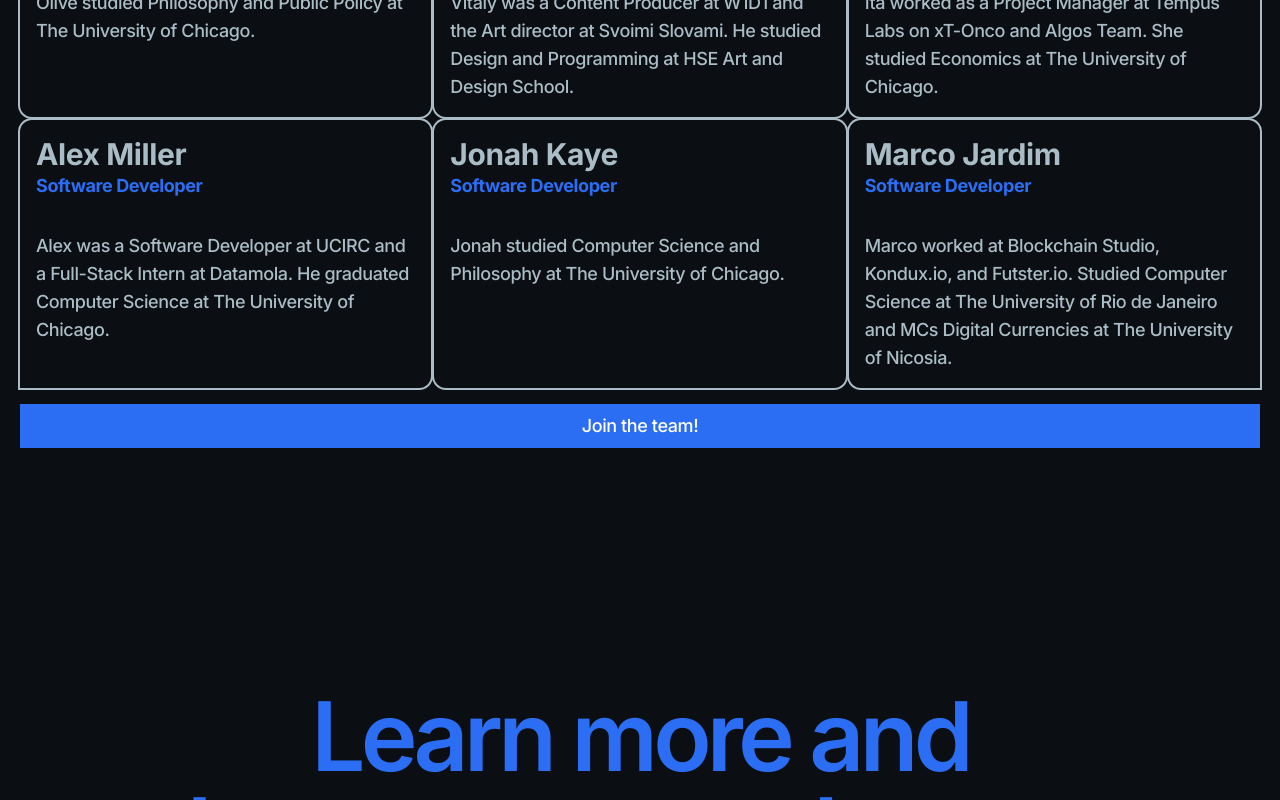
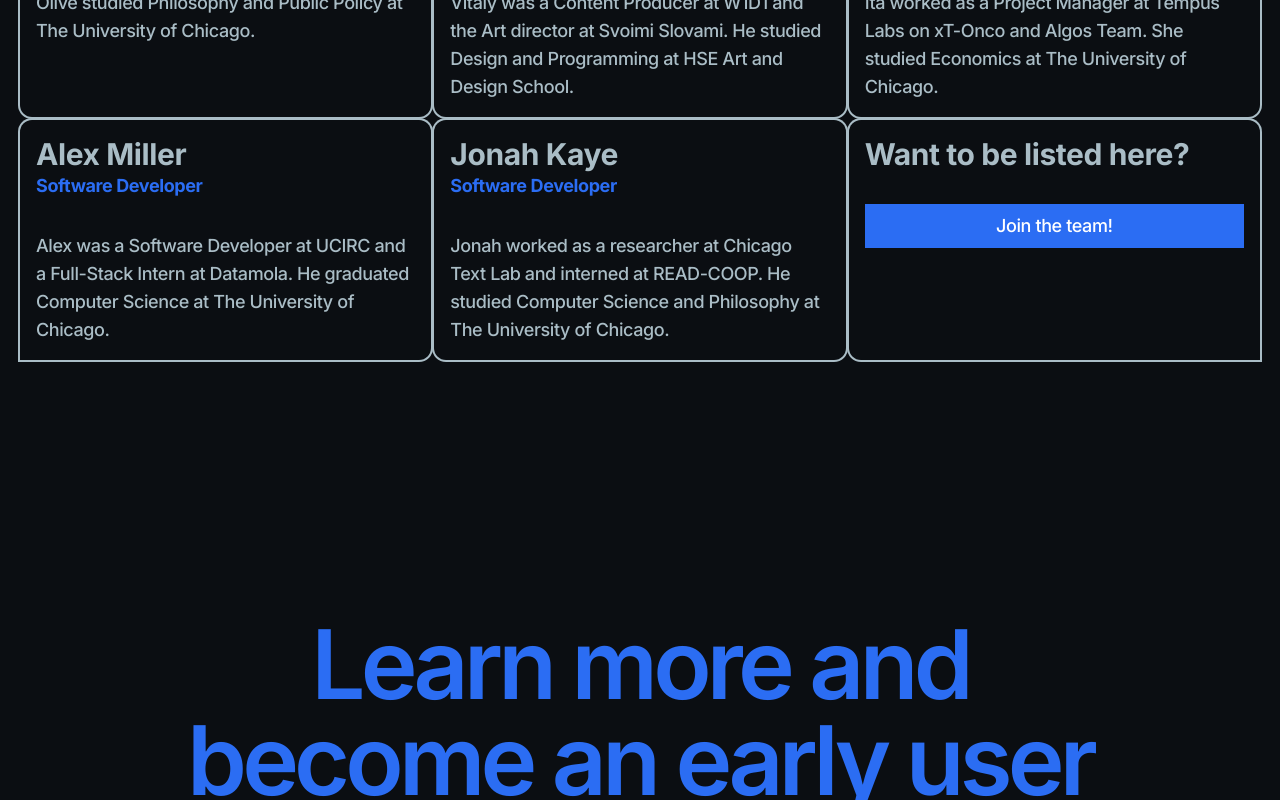
Before and after one commit to banyancomputer/banyan.computer, a Next.js app: page / in a window 1280 px wide. Shown: the part 4200-5000 px from the top of the page. Built offline with nearby package versions, Linux system fonts and the light colour scheme.

Commit message:
Information update
Removed Marco, edited Jonah's info, changed Banyan LLC to Banyan Storage Inc. and made links open in a new tab

```diff
--- a/components/footer.js
+++ b/components/footer.js
@@ -10,7 +10,10 @@ export default function Footer() {
         </h3>
         <h3 className="basis-1/3 font-body text-3xl md:text-4xl text-gray tracking-[-0.07em]">
           Get in touch
-          <a href="mailto:info@banyan.computer" className="block text-black">
+          <a
+          href="mailto:info@banyan.computer"
+          className="block text-black"
+          target="_blank">
             info@banyan.computer
           </a>
         </h3>
@@ -22,24 +25,27 @@ export default function Footer() {
             <a
               className="md:border-b leading-tight"
               href="https://github.com/banyancomputer"
+              target="_blank"
             >
               GitHub
             </a>
             <a
               className="md:border-b leading-tight"
               href="https://banyan-storage-inc.breezy.hr"
+              target="_blank"
             >
               Breezy
             </a>
             <a
               className="md:border-b leading-tight"
               href="https://twitter.com/banyancomputer"
+              target="_blank"
             >
               Twitter
             </a>
           </div>
           <p className="text-gray">
-            © Banyan LLC 2022
+            © Banyan Storage Inc. 2022
             <br />
             2045 W Grand Ave Ste B PMB 98926
             <br />
--- a/pages/index.js
+++ b/pages/index.js
@@ -150,7 +150,7 @@ export default function Home() {
             </div>
             <p>
               Vitaly was a Content Producer at{" "}
-              <a href="https://w1d1.com">W1D1</a> and the Art director at Svoimi
+              <a href="https://w1d1.com" target="_blank">W1D1</a> and the Art director at Svoimi
               Slovami. He studied Design and Programming at HSE Art and Design
               School.
             </p>
@@ -164,7 +164,7 @@ export default function Home() {
             </div>
             <p>
               Ita worked as a Project Manager at Tempus Labs on{" "}
-              <a href="https://www.tempus.com/news/pr/tempus-submits-pma-application-to-the-fda-for-its-xt-onco-assay/">
+              <a href="https://www.tempus.com/news/pr/tempus-submits-pma-application-to-the-fda-for-its-xt-onco-assay/" target="_blank">
                 xT-Onco
               </a>{" "}
               and Algos Team. She studied Economics at The University of
@@ -183,9 +183,9 @@ export default function Home() {
             </div>
             <p>
               Alex was a Software Developer at{" "}
-              <a href="https://arxiv.org/abs/2112.09618">UCIRC</a> and a
+              <a href="https://arxiv.org/abs/2112.09618" target="_blank">UCIRC</a> and a
               Full-Stack Intern at{" "}
-              <a href="https://www.datamola.com">Datamola</a>. He graduated
+              <a href="https://www.datamola.com" target="_blank">Datamola</a>. He graduated
               Computer Science at The University of Chicago.
             </p>
           </div>
@@ -197,31 +197,21 @@ export default function Home() {
               </p>
             </div>
             <p>
-              Jonah studied Computer Science and Philosophy at The University of
-              Chicago.
+              Jonah worked as a researcher at{" "}
+              <a href="https://lucian.uchicago.edu/blogs/literarynetworks/" target="_blank">Chicago Text Lab</a> and interned at{" "}<a href="https://readcoop.eu/" target="_blank">READ-COOP</a>. He studied Computer Science and Philosophy at The University of Chicago.
             </p>
           </div>
           <div className="shadow-[0_0_0_1px] md:shadow-[0_0_0_2px] rounded-xl md:rounded-br-none p-4 flex flex-col basis-1/3 space-y-8">
             <div>
-              <h3 className="font-sans text-3xl font-bold">Marco Jardim</h3>
-              <p className="font-sans font-bold text-blue">
-                Software Developer
-              </p>
+              <h3 className="font-sans text-3xl font-bold">Want to be listed here?</h3>
             </div>
-            <p>
-              Marco worked at Blockchain Studio,{" "}
-              <a href="https://kondux.io">Kondux.io</a>, and{" "}
-              <a href="https://futster.io">Futster.io</a>. Studied Computer
-              Science at The University of Rio de Janeiro and MCs Digital
-              Currencies at The University of Nicosia.
-            </p>
+            <Button
+              href="https://banyan-storage-inc.breezy.hr"
+              text="Join the team!"
+              primary
+            />
           </div>
         </div>
-        <Button
-          href="https://banyan-storage-inc.breezy.hr"
-          text="Join the team!"
-          primary
-        />
       </div>
       {/* News */}
       {/* <div id="news" className="flex flex-col pt-32">
```
